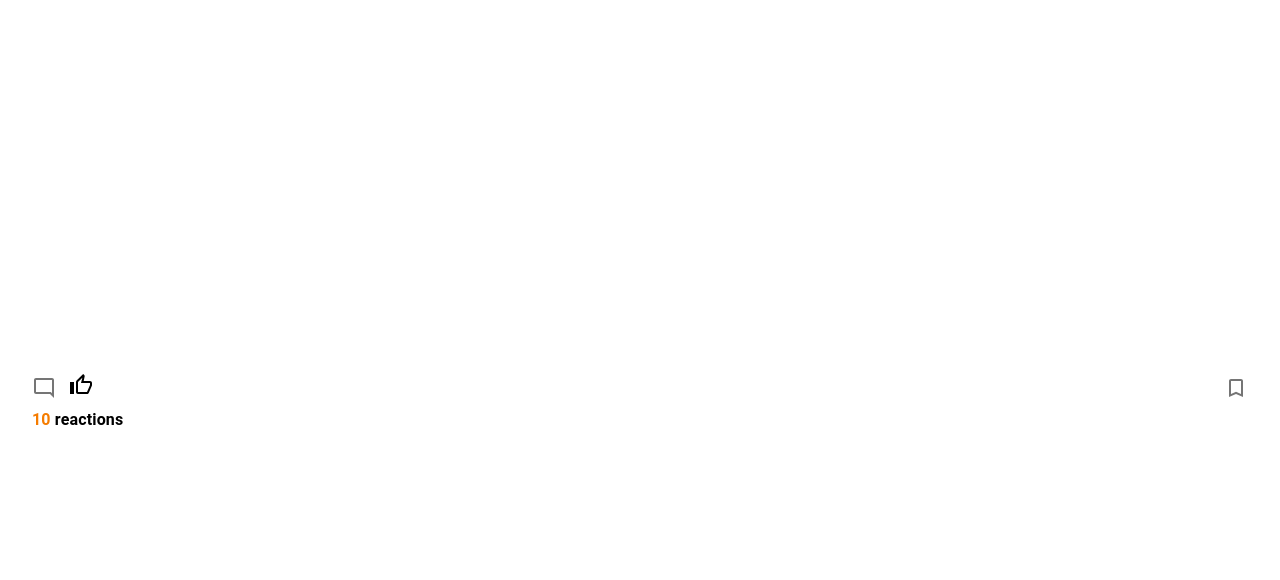
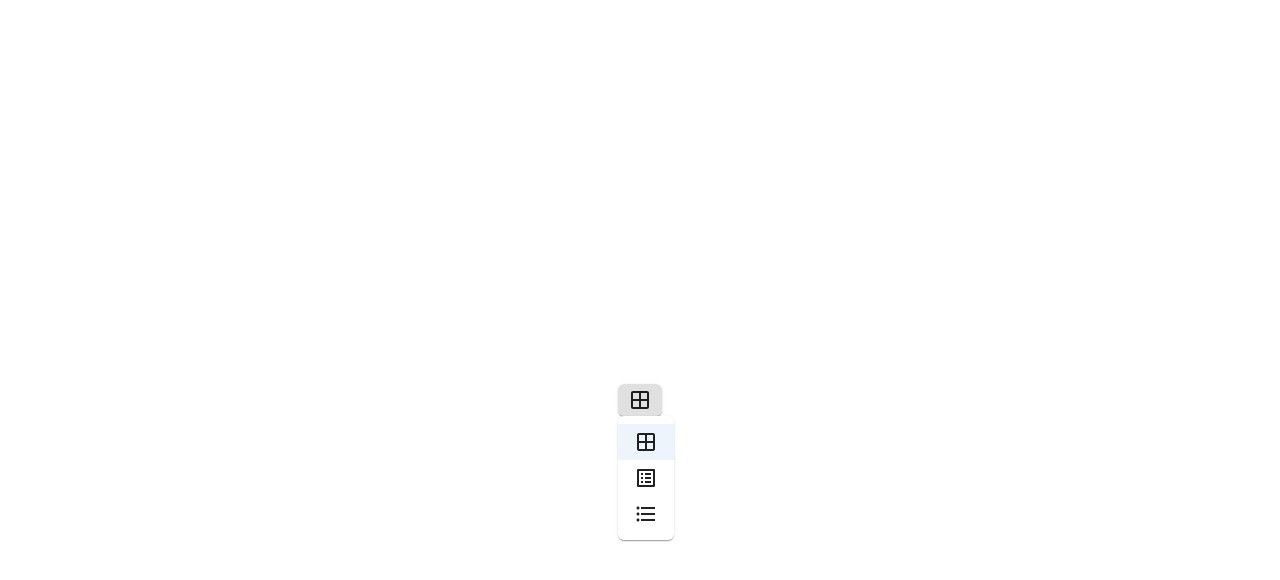
Before and after one commit to behrooz-arabzade/weekend, a Next.js app: page / in a window 1280 px wide. Both pictures are taken after a click on the button "select merge strategy". Shown: the top 580 px of the page. Built offline with nearby package versions, Linux system fonts and the light colour scheme.

Commit message:
create viewtype on component-viewtype branch

```diff
--- /dev/null
+++ b/components/molecules/ViewType/GridIcon.tsx
@@ -0,0 +1,13 @@
+import React from 'react'
+
+//Icon
+import WindowOutlinedIcon from '@mui/icons-material/WindowOutlined';
+
+
+const GridIcon = () => {
+  return (
+        <WindowOutlinedIcon></WindowOutlinedIcon>
+  )
+}
+
+export default GridIcon;
--- /dev/null
+++ b/components/molecules/ViewType/ListViewWithDetail.tsx
@@ -0,0 +1,14 @@
+import React from 'react'
+
+
+//Icon
+import ListAltOutlinedIcon from '@mui/icons-material/ListAltOutlined';
+
+
+const ListViewWithDetail = () => {
+  return (
+    <ListAltOutlinedIcon></ListAltOutlinedIcon>
+  )
+}
+
+export default ListViewWithDetail;
--- /dev/null
+++ b/components/molecules/ViewType/ListViewWithoutDetail.tsx
@@ -0,0 +1,14 @@
+import React from 'react'
+
+
+//Icon
+import FormatListBulletedOutlinedIcon from '@mui/icons-material/FormatListBulletedOutlined';
+
+
+const ListViewWithoutDetail = () => {
+  return (
+        <FormatListBulletedOutlinedIcon></FormatListBulletedOutlinedIcon>
+  )
+}
+
+export default ListViewWithoutDetail;
--- /dev/null
+++ b/components/molecules/ViewType/ViewType.tsx
@@ -0,0 +1,114 @@
+import React,{useState, useRef, ReactNode, FC} from 'react';
+import { Card, Paper, ClickAwayListener, MenuList, MenuItem, Popper, Button, ButtonGroup, Grow } from '@mui/material';
+
+
+
+//icon
+import WindowOutlinedIcon from '@mui/icons-material/WindowOutlined';
+
+
+
+
+
+//InterFace
+interface IViewType {
+    items:Array<{
+        name:string;
+        icon:ReactNode;
+    }>;
+    defaultType:number;
+    onViewTypeClicked:(viewName: string) => void;
+}
+
+const ViewType:FC<IViewType> = ({
+    items,
+    defaultType,
+    onViewTypeClicked
+
+}) => {
+
+
+    const [open, setOpen] = useState<boolean>(false);
+    const anchorRef = useRef<HTMLDivElement>(null);
+    const [selectedIndex, setSelectedIndex] = useState<number>(defaultType);
+
+    const handleMenuItemClick = (
+        event: React.MouseEvent<HTMLLIElement, MouseEvent>,
+        index: number,
+    ) => {
+        setSelectedIndex(index);
+        setOpen(false);
+    };
+
+    const handleToggle = () => {
+        setOpen((prevOpen) => !prevOpen);
+        onViewTypeClicked(items[selectedIndex].name)
+
+    };
+
+    const handleClose = (event: Event) => {
+        if (
+            anchorRef.current &&
+            anchorRef.current.contains(event.target as HTMLElement)
+        ) {
+            return;
+        }
+
+        setOpen(false);
+    };
+    return (
+        <Card>
+            <ButtonGroup  variant="contained" ref={anchorRef} aria-label="split button">
+                <Button
+                    size="small"
+                    aria-controls={open ? 'split-button-menu' : undefined}
+                    aria-expanded={open ? 'true' : undefined}
+                    aria-label="select merge strategy"
+                    aria-haspopup="menu"
+                    onClick={handleToggle}
+                    color="inherit"
+                >
+                    {items[selectedIndex].icon}
+                </Button>
+            </ButtonGroup>
+            <Popper
+                sx={{
+                    zIndex: 1,
+                }}
+                open={open}
+                anchorEl={anchorRef.current}
+                role={undefined}
+                transition
+                disablePortal
+            >
+                {({ TransitionProps, placement }) => (
+                    <Grow
+                        {...TransitionProps}
+                        style={{
+                            transformOrigin:
+                                placement === 'bottom' ? 'center top' : 'center bottom',
+                        }}
+                    >
+                        <Paper>
+                            <ClickAwayListener onClickAway={handleClose}>
+                                <MenuList id="split-button-menu" autoFocusItem>
+                                    {items.map((item, index) => (
+                                        <MenuItem
+                                            key={index}
+                                            selected={index === selectedIndex}
+                                            onClick={ event => handleMenuItemClick(event, index)}
+                                        >
+                                            {item.icon}
+                                        </MenuItem>
+                                    ))}
+                                </MenuList>
+                            </ClickAwayListener>
+                        </Paper>
+                    </Grow>
+                )}
+            </Popper>
+        </Card >
+    )
+}
+
+export default ViewType;
--- a/pages/index.tsx
+++ b/pages/index.tsx
@@ -13,8 +13,10 @@ import ReactionButton from "components/molecules/ReactionButton/ReactionButton";
 import Like from "components/molecules/ReactionButton/Like";
 import UnLike from "components/molecules/ReactionButton/UnLike";
 import Idea from "components/molecules/ReactionButton/Idea";
-
-
+import ViewType from "components/molecules/ViewType/ViewType";
+import GridIcon from 'components/molecules/ViewType/GridIcon';
+import ListViewWithDetail from "components/molecules/ViewType/ListviewWithDetail";
+import ListViewWithoutDetail from 'components/molecules/ViewType/ListViewWithoutDetail';
 
 //Icons
 import Head from "next/head";
@@ -24,6 +26,10 @@ import Image from "next/image";
 import styles from "../styles/Home.module.css";
 import { Container } from "@mui/system";
 import { Grid } from "@mui/material";
+
+
+
+
 
 const Home: NextPage = () => {
   return (
@@ -35,16 +41,29 @@ const Home: NextPage = () => {
           justifyContent="center"
           alignItems="center"
         >
-        <FeedPostFooter
-          reactionCount={10}
-          currentReactionId = {3}
-          onSaveClicked={()=>{
-            console.log("post saved")
+          <ViewType
+            items={
+              [
+                {
+                  name: "grid",
+                  icon: <GridIcon />,
+                },
+                {
+                  name: "listview with detail",
+                  icon: <ListViewWithDetail />,
+                },
+                {
+                  name: "Listview without detail",
+                  icon: <ListViewWithoutDetail />
+                }
+              ]
+            }
+
+            defaultType={0}
+
+            onViewTypeClicked={(viewName)=>{
+              console.log("click to" , viewName)
             }}
-          onCommentsClicked={()=>{
-            console.log("comment")
-          }}
-
           />
         </Grid>
       </Container>
```
Also changed, not shown: components/molecules/ViewType/useStyle.ts (added). Lines whose indentation alone changed are shown as unchanged.
